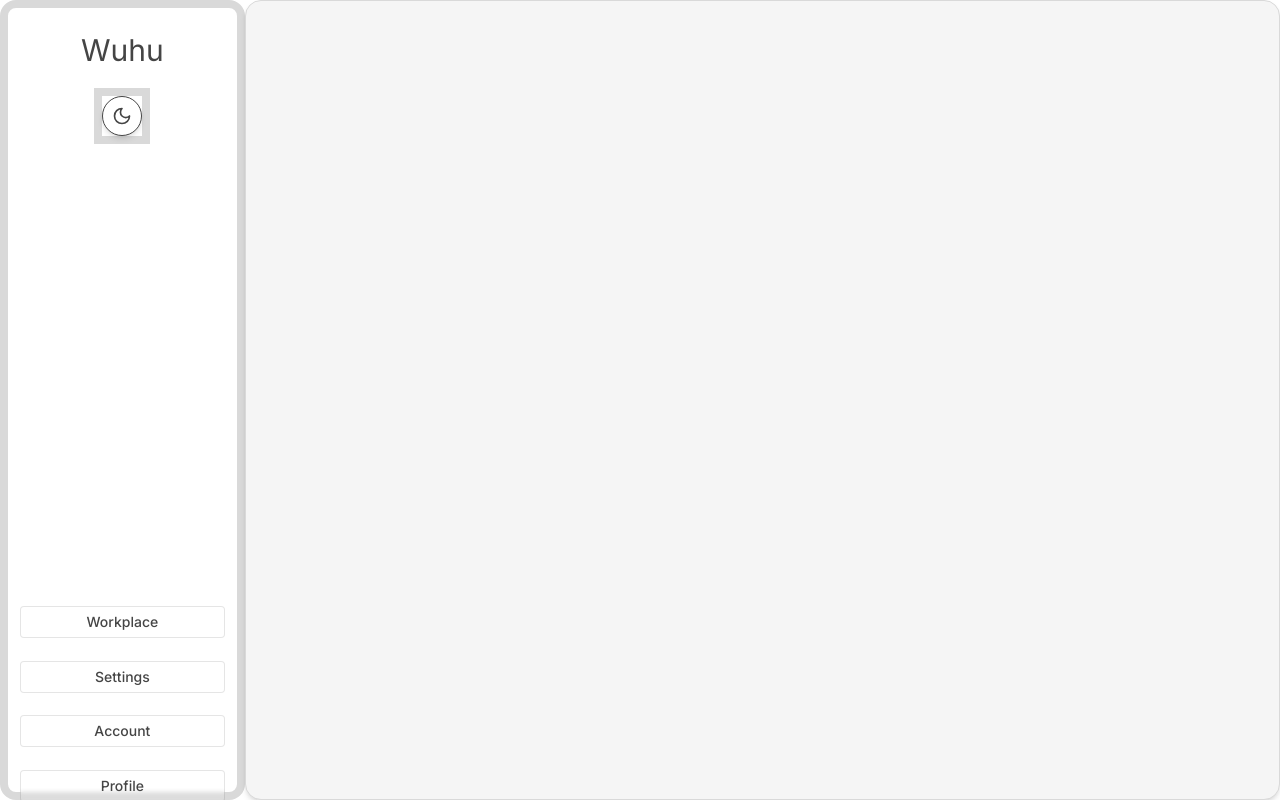
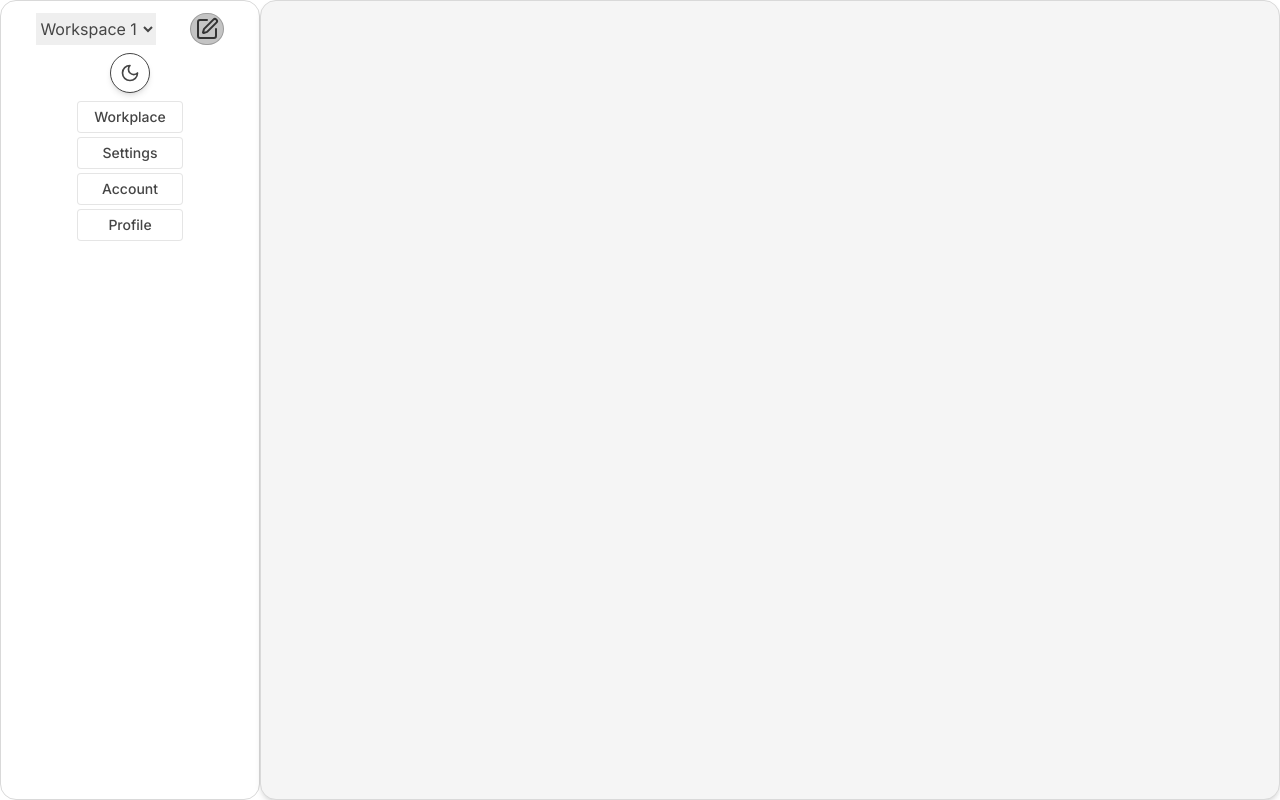
Before and after one commit to BigBabyofTel/linear-app, a Next.js app in the folder frontend/: page /dashboard/settings in a window 1280 px wide. Built offline with nearby package versions, Linux system fonts and the light colour scheme.

Commit message:
small fixes to sidebar styling, add button to open create issue modal

```diff
--- a/frontend/src/components/layout/dashboard/sidebar.tsx
+++ b/frontend/src/components/layout/dashboard/sidebar.tsx
@@ -1,17 +1,26 @@
 "use client";
+import { CreateIssue } from "@/components/forms/create-issue";
 import { ThemeToggle } from "@/components/theme-toggle";
 import { Button } from "@/components/ui/button";
+import { PenBoxIcon } from "lucide-react";
 import { useRouter } from "next/navigation";
+import { useState } from "react";
 
 const Sidebar = () => {
   const router = useRouter();
+  const [isOpen, setIsOpen] = useState(false);
   return (
-    <div className="flex h-screen w-[23%] flex-col items-center rounded-2xl border-8 p-3 shadow-inner shadow-white">
-      <h1 className="p-3 text-3xl">Wuhu</h1>
-      <section className="m-2 border-8">
-        <ThemeToggle />
-      </section>
-      <section className="fixed top-[73%] flex h-60 w-[16%] flex-col justify-evenly">
+    <div className="flex h-screen w-[23%] flex-col items-center gap-2 rounded-2xl border p-3 min-w-[260px]">
+      <div className="flex flex-row justify-between w-[80%]">
+          <select name="workspace">Workspace selector
+          <option value="1">Workspace 1</option>
+          <option value="2">Workspace 2</option>
+        </select>
+        <Button className="py-2 px-1" variant="secondary" onClick={() => setIsOpen(true)}><PenBoxIcon /></Button>
+        <CreateIssue isOpen={isOpen} closeFn={() => setIsOpen(false)} />
+      </div>
+      <ThemeToggle />
+      <section className="flex flex-col gap-1">
         <Button className="rounded" variant="blurry" onClick={() => router.push("/dashboard/workplace")}>
           Workplace
         </Button>
```
